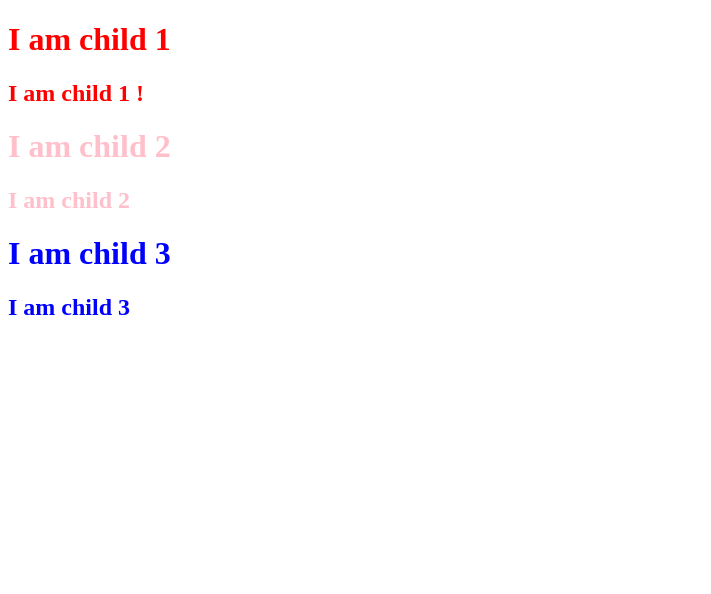
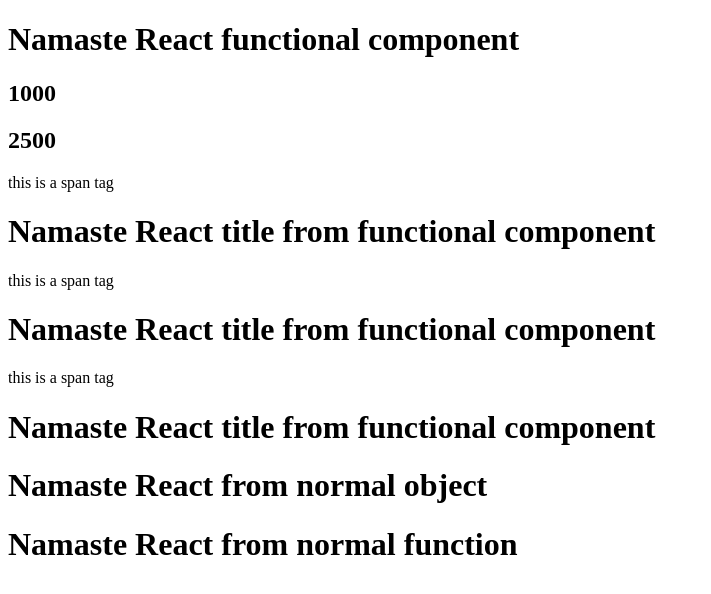
Before and after one commit to vaishnaviavdhoot/React-Js, a React (Vite) app: page / in a window 1280 px wide. Shown: the top 594 px of the page, without its empty margins (0-711 px from the left). Built offline with nearby package versions, Linux system fonts and the light colour scheme.

Commit message:
episode-03

```diff
--- a/App.js
+++ b/App.js
@@ -25,14 +25,56 @@ import ReactDOM from "react-dom/client";
     </div>
 </div> */}
 
-const parent = React.createElement('div', {id:'parent'},
-    [React.createElement('div', {id:'child1'},
-        [React.createElement('h1', {id:'h1'}, 'I am child 1'),React.createElement('h2', {id:'h2'}, 'I am child 1 !')]
-    ),React.createElement('div', {id:'child2'},
-        [React.createElement('h1', {id:'h2'}, 'I am child 2'),React.createElement('h2', {id:'h2'}, 'I am child 2')]
-    ),React.createElement('div', {id:'child3'},
-        [React.createElement('h1', {id:'h3'}, 'I am child 3'),React.createElement('h2', {id:'h2'}, 'I am child 3')]
-    )]
+// const parent = React.createElement('div', {id:'parent'},
+//     [React.createElement('div', {id:'child1'},
+//         [React.createElement('h1', {id:'h1'}, 'I am child 1'),React.createElement('h2', {id:'h2'}, 'I am child 1 !')]
+//     ),React.createElement('div', {id:'child2'},
+//         [React.createElement('h1', {id:'h2'}, 'I am child 2'),React.createElement('h2', {id:'h2'}, 'I am child 2')]
+//     ),React.createElement('div', {id:'child3'},
+//         [React.createElement('h1', {id:'h3'}, 'I am child 3'),React.createElement('h2', {id:'h2'}, 'I am child 3')]
+//     )]
+// )
+// jsx - HTML -like or XML-like syntax
+// JSX is not HTML, it is a syntax extension to JavaScript. It is used with React to describe what the UI should look like. JSX produces React "elements". You can embed any JavaScript expression in JSX by wrapping it in curly braces {}.
+// JSX is not required to use React, but it is recommended. JSX makes it easier to write and add HTML in React.
+// JSX is transpiled to React.createElement() calls by Babel. This means that JSX is not valid JavaScript, and it needs to be transpiled to JavaScript before it can be run in the browser. Babel is a JavaScript compiler that converts JSX into regular JavaScript. Babel is included in the React library, so you don't need to install it separately.
+//
+const jsxHeading = <h1 id="heading" className="head" tabIndex="5" xyz="abc">Hello World from JSX</h1>
+const element = <span>this is a span tag</span>
+const Title = () => (
+    <div>
+        {element}
+        <h1>Namaste React title from functional component</h1>
+    </div>
 )
+
+const Title2 = (
+    <div>
+        <h1>Namaste React from normal object</h1>
+    </div>
+)
+console.log(typeof Title3)
+function Title3() {
+    return (
+        <div>
+            <h1>Namaste React from normal function</h1>
+        </div>
+    )
+}
+const number = 1000;
+// component composition
+const JsxHeading1 =() => (
+    <div id="parent">
+        <h1>Namaste React functional component</h1>
+        <h2> {number}</h2>
+        <h2>{3000-500}</h2>
+        <Title />
+        <Title></Title>
+        {Title()}
+        {Title2}
+        <Title3 />
+        {console.log("Hello World from jsx code")}
+    </div>
+);
 const root = ReactDOM.createRoot(document.getElementById('root'));
-root.render(parent)
+root.render(<JsxHeading1/>);
--- a/package.json
+++ b/package.json
@@ -3,6 +3,8 @@
   "version": "1.0.0",
   "description": "this is namaste react course",
   "scripts": {
+    "start": "parcel index.html",
+    "build": "parcel build index.html",
     "test": "jest"
   },
   "repository": {
```
